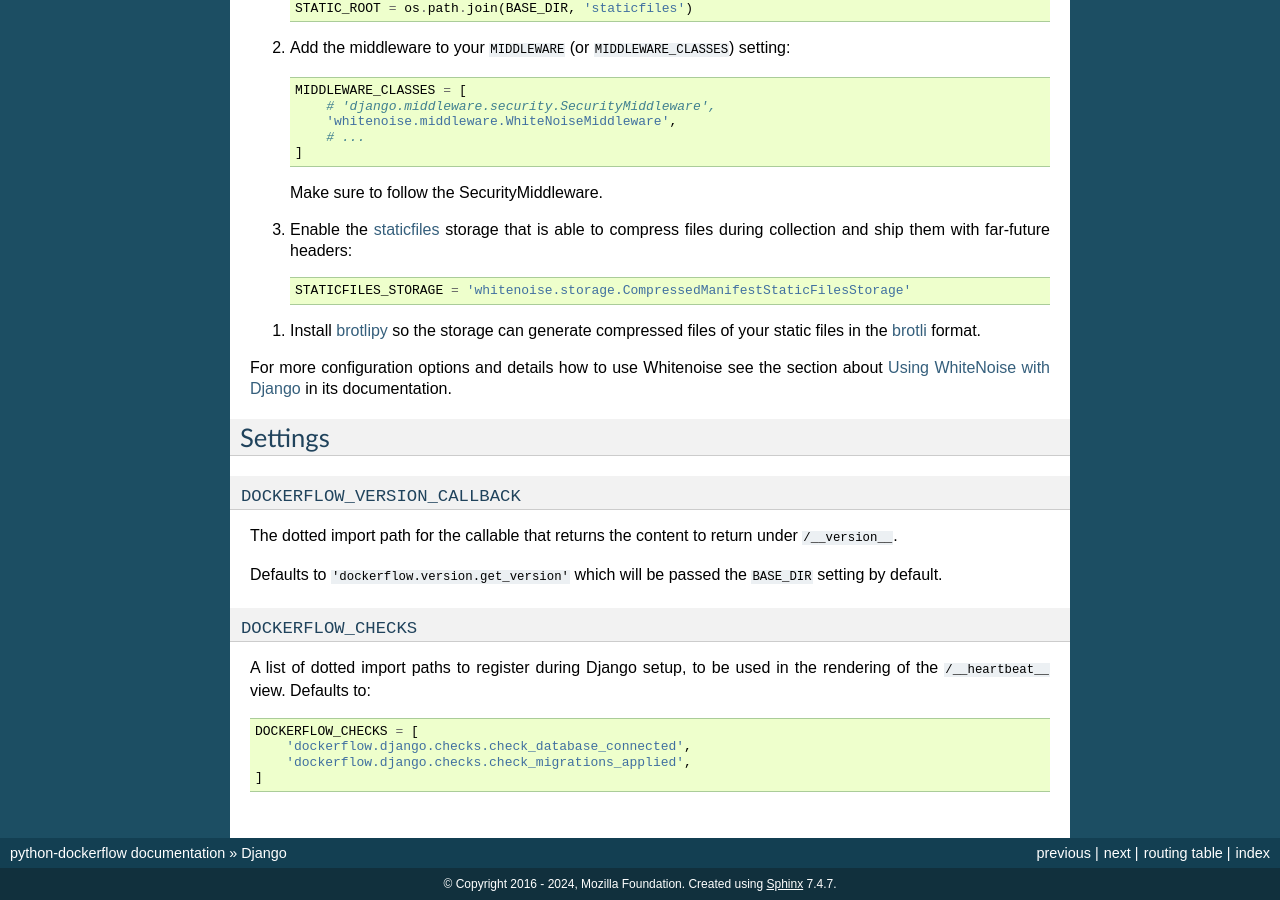
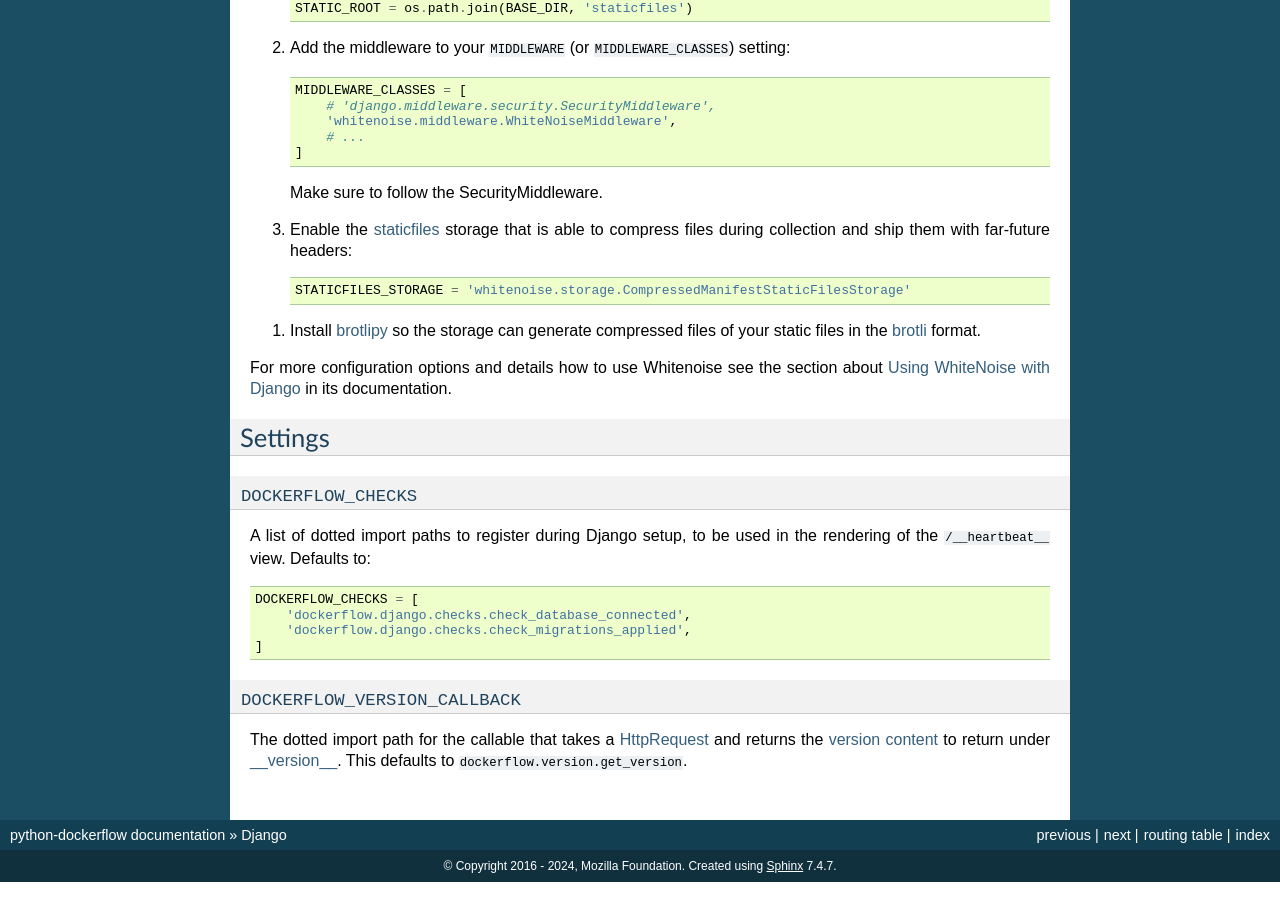
Before and after one commit to mozilla-services/python-dockerflow, a Sphinx documentation site: the page built from docs/django.rst, in a window 1280 px wide and 900 px high, scrolled down 6665 px. Built offline with Sphinx 7.4.7, drawn with Linux system fonts in a browser that asks for light colours; some of the changed text lies outside the part shown.

Commit message:
Expand DOCKERFLOW_VERSION_CALLBACK docs
Add links to other documentation. Fix the signature of the callback
function. Move so that the section is alpha-sorted.

Fixup version callback

```diff
--- a/docs/django.rst
+++ b/docs/django.rst
@@ -254,6 +254,7 @@ Health monitoring
 Health monitoring happens via three different views following the Dockerflow_
 spec:
 
+.. _http_get_version:
 .. http:get:: /__version__
 
    The view that serves the :ref:`version information <django-versions>`.
@@ -490,17 +491,6 @@ the section about `Using WhiteNoise with Django`_ in its documentation.
 Settings
 --------
 
-.. _DOCKERFLOW_VERSION_CALLBACK:
-
-``DOCKERFLOW_VERSION_CALLBACK``
-~~~~~~~~~~~~~~~~~~~~~~~~~~~~~~~
-
-The dotted import path for the callable that
-returns the content to return under ``/__version__``.
-
-Defaults to ``'dockerflow.version.get_version'`` which will be passed the
-``BASE_DIR`` setting by default.
-
 .. _DOCKERFLOW_CHECKS:
 
 ``DOCKERFLOW_CHECKS``
@@ -516,3 +506,13 @@ Defaults to:
         'dockerflow.django.checks.check_database_connected',
         'dockerflow.django.checks.check_migrations_applied',
     ]
+
+.. _DOCKERFLOW_VERSION_CALLBACK:
+
+``DOCKERFLOW_VERSION_CALLBACK``
+~~~~~~~~~~~~~~~~~~~~~~~~~~~~~~~
+
+The dotted import path for the callable that takes a
+`HttpRequest <https://docs.djangoproject.com/en/stable/ref/request-response/#httprequest-objects>`_
+and returns the :ref:`version content<django-versions>` to return under
+:ref:`__version__<http_get_version>`. This defaults to ``dockerflow.version.get_version``.
```
